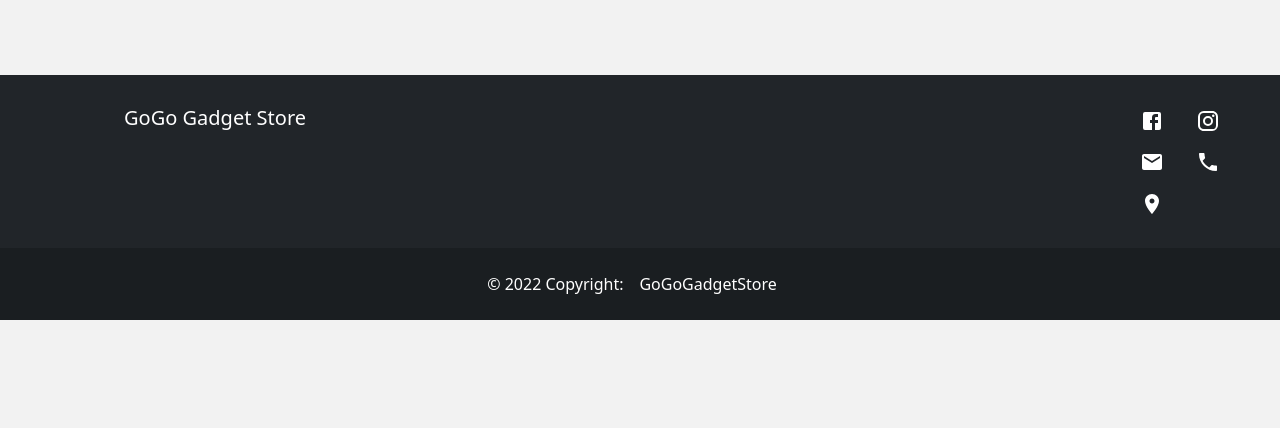
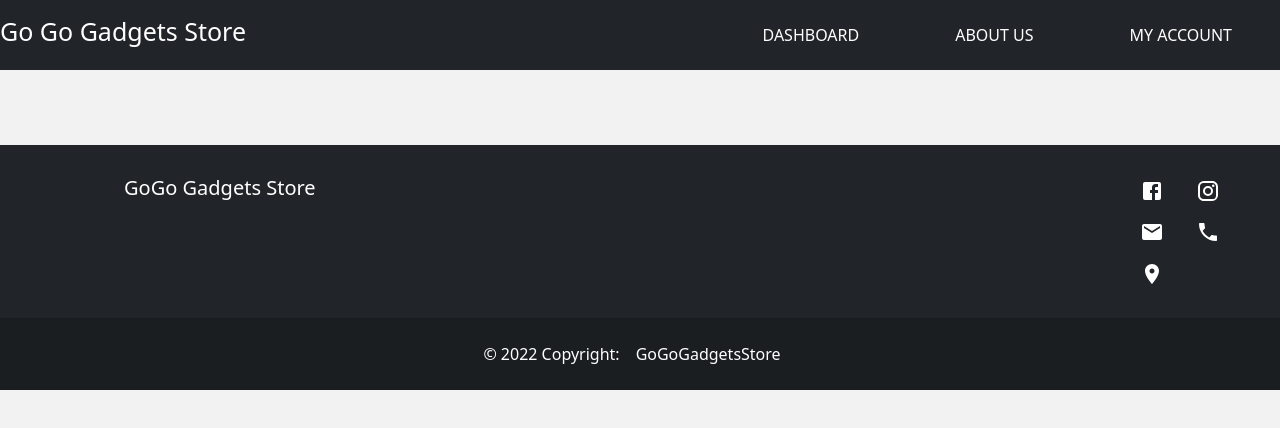
Before and after one commit to DarkRayStar/go_go_frontend, a React (Create React App) app: page /adminNav in a window 1280 px wide. Shown: the top 428 px of the page. Built offline with nearby package versions, Linux system fonts and the light colour scheme.

Commit message:
Modified Navigation bar

```diff
--- a/src/App.js
+++ b/src/App.js
@@ -23,7 +23,6 @@ import adminUpdate from './components/admin-components/admin-update';
 import HomePage from './components/user-components/HomePage';
 import Navbar from './components/navbar.component';
 import QrGencomponent from './components/admin-components/qr-gencomponent';
-import NavBarGoGo from './components/navigatonBar/navbarGoGo';
 
 import successPage from "./components/payment_components/successPage";
 import DeliveryDashboard from "./components/delivery-components/delivery-dashboard-component";
@@ -41,6 +40,9 @@ import storeAdminDashboard from "./components/storeAdmin-components/storeAdminDa
 import bgImage from "./images/bg.jpg";
 
 import FooterComponent from "./components/footer-component/footer.component";
+import NavBarGoGo from "./components/navigatonBar/navbarGoGo";
+import LoginNavBarGoGo from "./components/navigatonBar/loginNav";
+import AdminNavBarGoGo from "./components/navigatonBar/adminNav";
 
 <link rel="stylesheet" href="./" />;
 
@@ -48,8 +50,6 @@ function App() {
   return (
     <div>
       <Router>
-        {/* navigation bar */}
-        {/* <NavBarGoGo/> */}
         <div
           // background Image
           style={{
@@ -58,8 +58,11 @@ function App() {
             // backgroundSize: 'cover',
           }}>
 
+          {/* testing navBar */}
+          <Route path="/navbarGoGo"  component={NavBarGoGo} />
+          <Route path="/loginNav"  component={LoginNavBarGoGo} />
+          <Route path="/adminNav"  component={AdminNavBarGoGo} />
 
-          <Route path="/navbarK" exact component={NavBarGoGo} />
 
           {/* user-Management-Routes */}
           <Route path="/" exact component={SignIn} />
--- a/src/components/footer-component/footer.component.jsx
+++ b/src/components/footer-component/footer.component.jsx
@@ -13,7 +13,7 @@ function FooterComponent() {
                 <footer className="bg-dark text-white">
                     <div className="p-4 pb-0">
                         <div style={{ float: "left", marginTop: "7px", marginLeft: "100px" }}>
-                            <h5>GoGo Gadget Store </h5>
+                            <h5>GoGo Gadgets Store </h5>
                         </div>
                         <section className="mb-4" style={{ marginLeft: "1100px" }}>
                             <a className="footerBtn" href="#!" role="button"  >
@@ -36,7 +36,7 @@ function FooterComponent() {
                     </div>
                     <div className="text-center p-3" style={{ backgroundColor: "rgba(0, 0, 0, 0.2)" }}>
                         © 2022 Copyright:
-                        <a className="CopyRightMod" href="#">GoGoGadgetStore</a>
+                        <a className="CopyRightMod" href="#">GoGoGadgetsStore</a>
                     </div>
 
                 </footer>
--- a/src/components/navigatonBar/loginNavBar.jsx
+++ b/src/components/navigatonBar/adminNav.jsx
@@ -1,25 +1,19 @@
 import styles from "./style.module.css";
-import React, { useEffect, useState } from 'react';
-
-
+// import React, { useEffect, useState } from 'react';
 
 //get the user details from the session
 // const user = JSON.parse(sessionStorage.getItem("loggeduser"));
-// console.log("User Details", user);
-// console.log("User id", user._id);
 
-function NavBarGoGo(props) {
-
+function AdminNavBarGoGo() {
 
 	return (
 		<div className={styles.main_container}>
 			<nav className={styles.navbar}>
-				<h1 style={{ color: "black" }}>Go Go Gadget Store</h1>
+				<h1 style={{ color: "white" }}>Go Go Gadgets Store</h1>
 				<nav>
-					{/* <a href='/#'>SHOP</a>
+					<a href='/#'>DASHBOARD</a>
 					<a href='/#'>ABOUT US</a>
-					<a href='/#'>SUPPORT</a> */}
-					{/* <a href='/#'>MY ACCOUNT</a> */}
+					<a href='/#'>MY ACCOUNT</a>
 					{/* <a href="/user-profile"><img style={{ width: "35px", height: "35px", borderRadius: '50px', marginRight: "20px" }} src={user.image} alt=""></img></a> */}
 				</nav>
 				{/* <button className={styles.w_button} onClick={handleLogout}>
@@ -32,4 +26,4 @@ function NavBarGoGo(props) {
 	);
 };
 
-export default NavBarGoGo;
+export default AdminNavBarGoGo;
--- a/src/components/navigatonBar/adminNavBar.jsx
+++ b/src/components/navigatonBar/loginNav.jsx
@@ -1,24 +1,18 @@
 import styles from "./style.module.css";
-import React, { useEffect, useState } from 'react';
-import { Link } from 'react-router-dom';
-
-
+// import React, { useEffect, useState } from 'react';
 
 //get the user details from the session
 // const user = JSON.parse(sessionStorage.getItem("loggeduser"));
-// console.log("User Details", user);
-// console.log("User id", user._id);
 
-function NavBarGoGo(props) {
-
+function LoginNavBarGoGo() {
 
 	return (
 		<div className={styles.main_container}>
 			<nav className={styles.navbar}>
-				<h1 style={{ color: "black" }}>Go Go Gadget Store</h1>
+				<h1 style={{ color: "white" }}>Go Go Gadgets Store</h1>
 				<nav>
-					<a href='/#'>DASHBOARD</a>
-					<a href='/#'>ABOUT US</a>
+					{/* <a href='/#'>SHOP</a> */}
+					{/* <a href='/#'>ABOUT US</a> */}
 					{/* <a href='/#'>SUPPORT</a> */}
 					{/* <a href='/#'>MY ACCOUNT</a> */}
 					{/* <a href="/user-profile"><img style={{ width: "35px", height: "35px", borderRadius: '50px', marginRight: "20px" }} src={user.image} alt=""></img></a> */}
@@ -33,4 +27,4 @@ function NavBarGoGo(props) {
 	);
 };
 
-export default NavBarGoGo;
+export default LoginNavBarGoGo;
--- a/src/components/navigatonBar/navbarGoGo.jsx
+++ b/src/components/navigatonBar/navbarGoGo.jsx
@@ -1,20 +1,22 @@
 import styles from "./style.module.css";
-import React, { useEffect, useState } from 'react';
+import { AccessAlarm, ContactEmergency, ContactMail, Instagram, LocationCity, LocationCityOutlined, LocationOff, LocationOn, Mail, MapOutlined, Phone, Pin, ThreeDRotation, AddShoppingCart } from '@mui/icons-material';
+// import React, { useEffect, useState } from 'react';
 
 //get the user details from the session
 // const user = JSON.parse(sessionStorage.getItem("loggeduser"));
 
-function NavBarGoGo(props) {
+function NavBarGoGo() {
 
 	return (
 		<div className={styles.main_container}>
 			<nav className={styles.navbar}>
-				<h1 style={{ color: "black" }}>Go Go Gadgets Store</h1>
+				<h1 style={{ color: "white" }}>Go Go Gadgets Store</h1>
 				<nav>
+					<a href="#"><AddShoppingCart /></a>
 					<a href='/#'>SHOP</a>
 					<a href='/#'>ABOUT US</a>
 					<a href='/#'>SUPPORT</a>
-					{/* <a href='/#'>MY ACCOUNT</a> */}
+					<a href='/#'>MY ACCOUNT</a>
 					{/* <a href="/user-profile"><img style={{ width: "35px", height: "35px", borderRadius: '50px', marginRight: "20px" }} src={user.image} alt=""></img></a> */}
 				</nav>
 				{/* <button className={styles.w_button} onClick={handleLogout}>
--- a/src/components/navigatonBar/style.module.css
+++ b/src/components/navigatonBar/style.module.css
@@ -1,11 +1,16 @@
 .navbar {
 	width: 100%;
 	height: 70px;
-	background-color: rgba(255, 255, 255, 0.9);
+	background-color: #212429;
 	display: flex;
 	align-items: center;
 	justify-content: space-between;
-    color: black;
+    color: white;
+}
+
+.navbar a:hover {
+    background: none;
+    color: #885BA6;
 }
 
 .navbar h1 {
```
